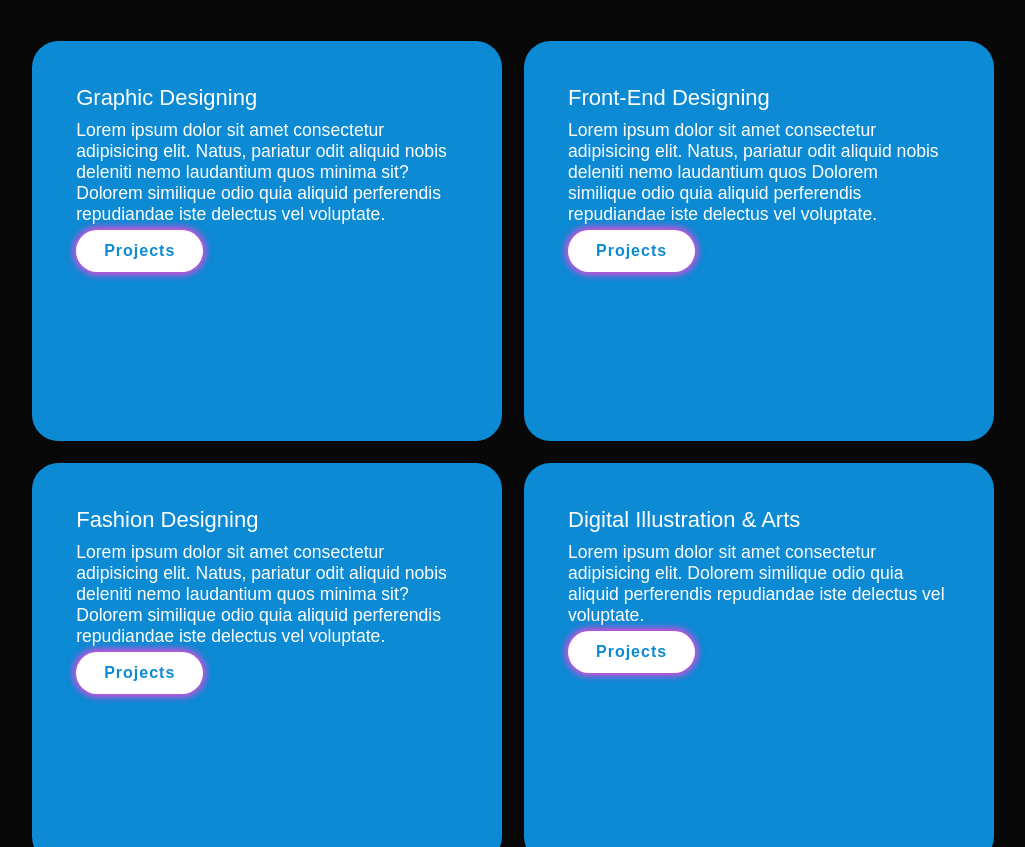
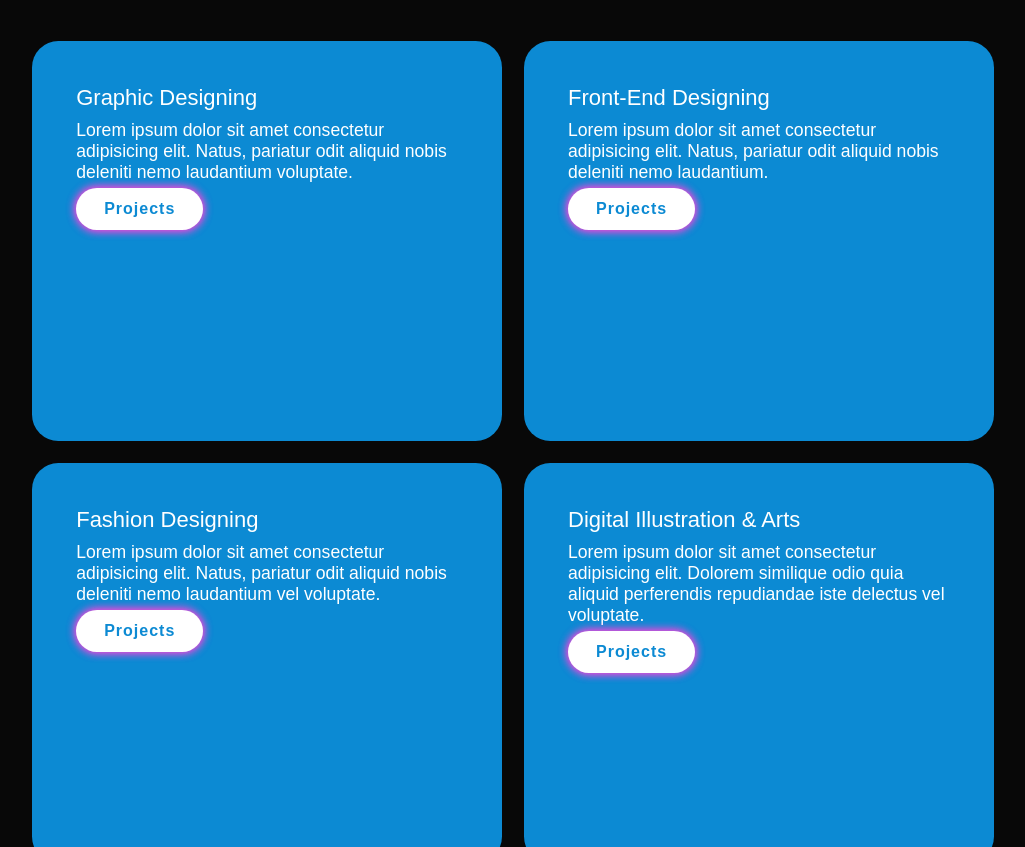
Before and after one commit to farahbarak/farah-sportfolio, a plain HTML site: page index.html in a window 1280 px wide. Shown: the part 1772-2619 px from the top of the page, without its empty margins (127-1152 px from the left). Drawn offline with nearby package versions, Linux system fonts and the light colour scheme.

Commit message:
Update index.html

```diff
--- a/index.html
+++ b/index.html
@@ -41,7 +41,7 @@
      <div class="home-content">
     <h1>It's <span>Farah</span></h1>
     <h3 class="text-animation">I'm a <span></span></h3>
-    <p>Lorem ipsum dolor sit amet consectetur adipisicing elit. Adipisci eius autem dolores dignissimos quis quasi provident non ipsum sapiente et deleniti porro, error eligendi molestias ducimus officia temporibus quas earum.</p>
+    <p>Lorem ipsum dolor sit amet consectetur adipisicing elit. Adipisci eius autem dolores dignissimos quis quasi.</p>
 
     <div class="social-icons">
     <a href="#"><i class="bx bxl-instagram-alt"></i></a>
@@ -60,7 +60,7 @@
     <h2 class="heading">About <span>Me</span></h2>
     <h3 class="text-animation2">I'm a <span></span></h3>
 
-    <p>Lorem ipsum dolor sit amet consectetur adipisicing elit. Hic ipsa pariatur recusandae ipsum iste dolores error deleniti? Doloremque adipisci dolorem, minima numquam quo quasi nisi a, autem repudiandae, officiis quibusdam!</p>
+    <p>Lorem ipsum dolor sit amet consectetur adipisicing elit. Hic ipsa pariatur recusandae ipsum iste dolores error deleniti? officiis quibusdam!</p>
 
     <a href="#" class="btn">Read More</a>
 </div>
@@ -77,7 +77,7 @@
         <div class="services-box">
             <div class="services-info">
                 <h4>Graphic Designing</h4>
-                <p>Lorem ipsum dolor sit amet consectetur adipisicing elit. Natus, pariatur odit aliquid nobis deleniti nemo laudantium quos minima sit? Dolorem similique odio quia aliquid perferendis repudiandae iste delectus vel voluptate.</p>
+                <p>Lorem ipsum dolor sit amet consectetur adipisicing elit. Natus, pariatur odit aliquid nobis deleniti nemo laudantium voluptate.</p>
                 <a href="projects.html" class="projects">Projects</a>
             </div>
         </div>
@@ -85,14 +85,14 @@
    <div class="services-box">
             <div class="services-info">
                 <h4>Front-End Designing</h4>
-                <p>Lorem ipsum dolor sit amet consectetur adipisicing elit. Natus, pariatur odit aliquid nobis deleniti nemo laudantium quos Dolorem similique odio quia aliquid perferendis repudiandae iste delectus vel voluptate.</p>
+                <p>Lorem ipsum dolor sit amet consectetur adipisicing elit. Natus, pariatur odit aliquid nobis deleniti nemo laudantium.</p>
                 <a href="projects.html" class="projects">Projects</a>
             </div>
         </div>
        <div class="services-box">
             <div class="services-info">
                 <h4>Fashion Designing</h4>
-                <p>Lorem ipsum dolor sit amet consectetur adipisicing elit. Natus, pariatur odit aliquid nobis deleniti nemo laudantium quos minima sit? Dolorem similique odio quia aliquid perferendis repudiandae iste delectus vel voluptate.</p>
+                <p>Lorem ipsum dolor sit amet consectetur adipisicing elit. Natus, pariatur odit aliquid nobis deleniti nemo laudantium vel voluptate.</p>
                 <a href="projects.html" class="projects">Projects</a>
             </div>
         </div>
```
